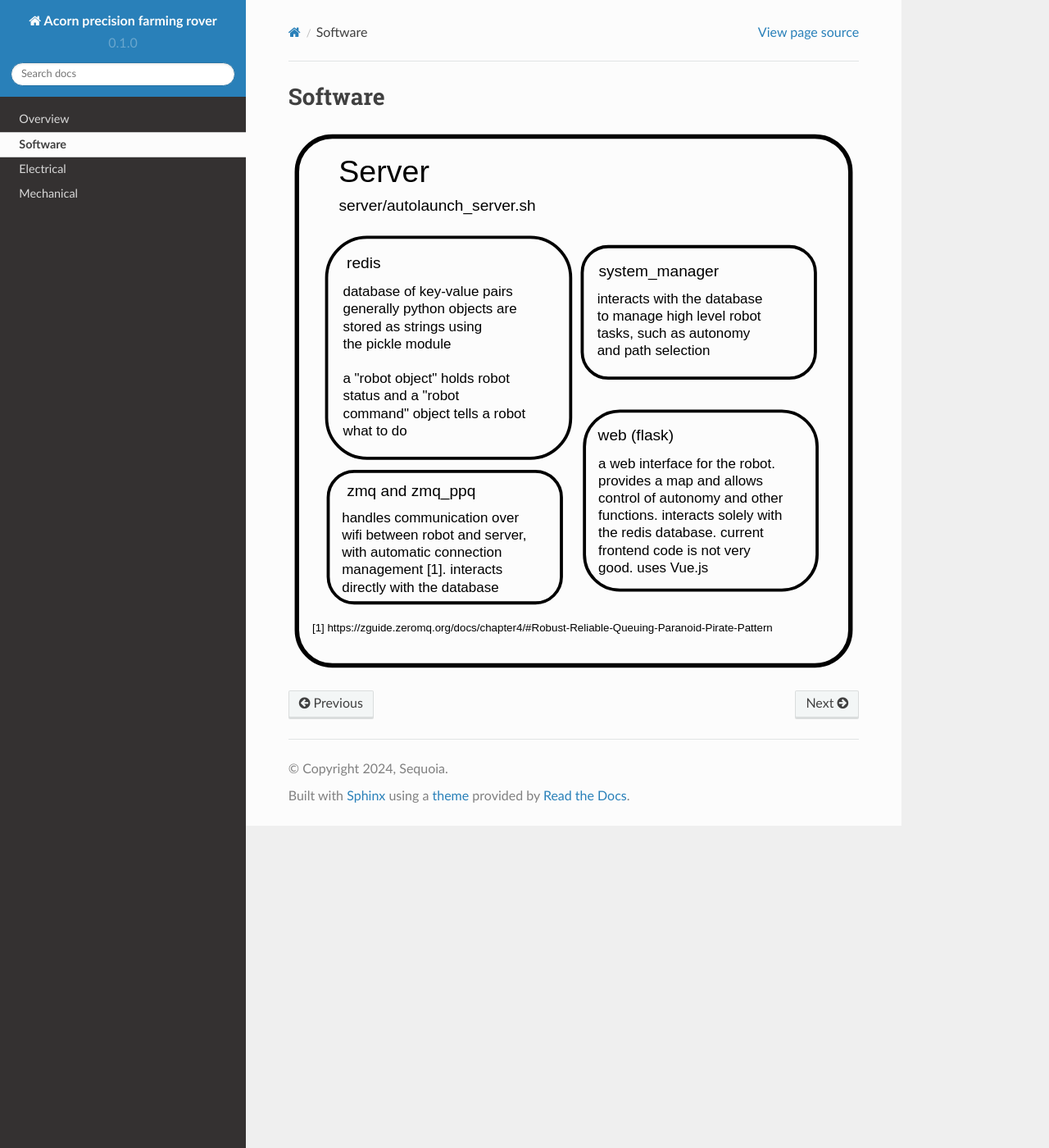
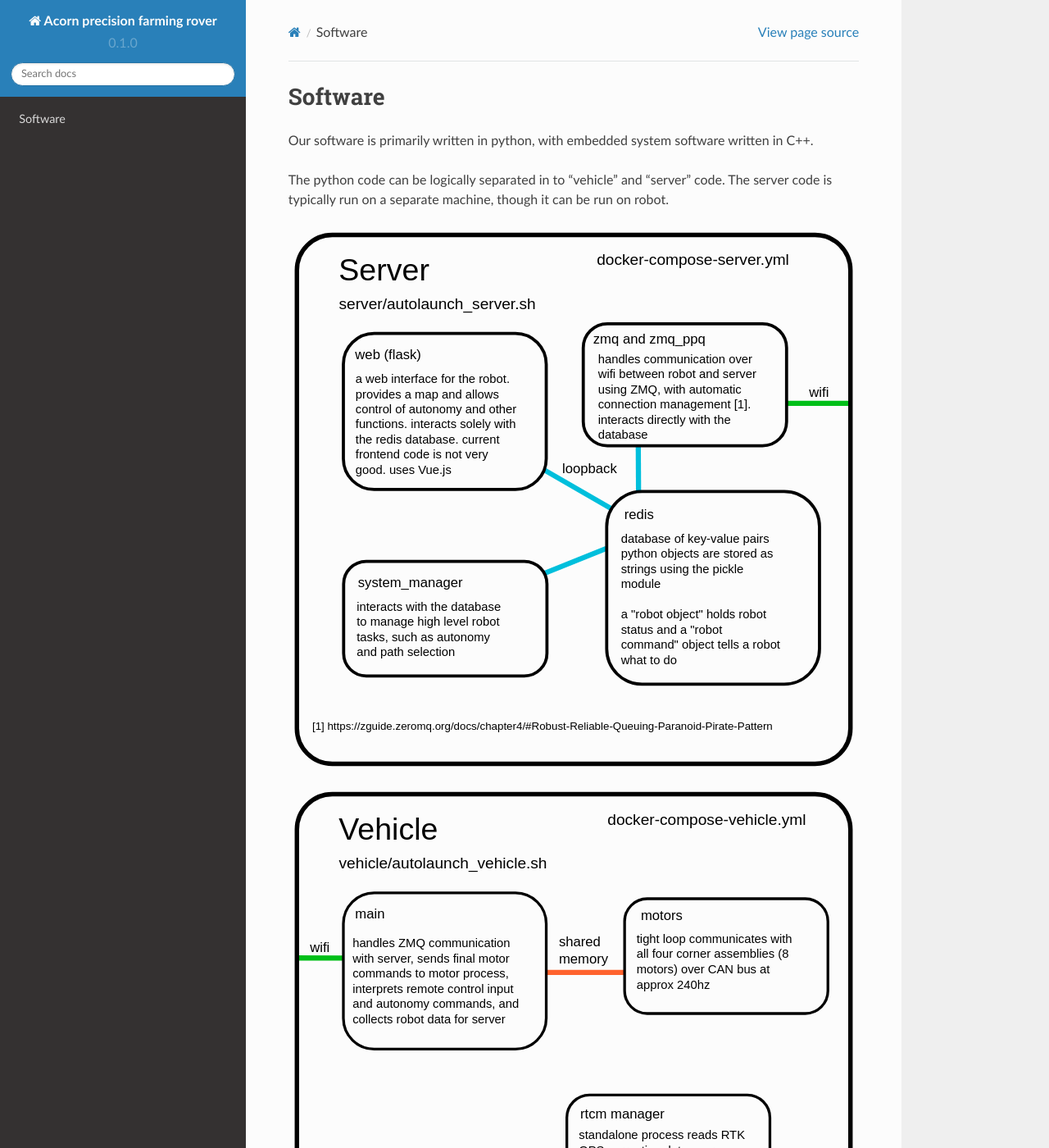
Before and after one commit to Twisted-Fields/robot_docs, a Sphinx documentation site: the page built from docs/source/software.rst, in a window 1280 px wide and 1400 px high. Shown: the whole window at 82% size. Built offline with Sphinx 7.4.7 and the Read the Docs theme 2.0.0, drawn with Linux system fonts in a browser that asks for light colours; pages that are not in the unit, such as notebooks, are missing from menus.

Commit message:
add images

```diff
--- a/docs/source/corner.rst
+++ b/docs/source/corner.rst
@@ -1,5 +1,9 @@
 Corner Assembly
 =====
 
-The robotic corner assembly contains most of the robotic complexity of the
+The corner assembly contains most of the robotic complexity of the
 system.
+
+.. image:: images/corner.jpeg
+  :width: 1200
+  :alt: A photo showing four corner assemblies.
--- a/docs/source/mechanical.rst
+++ b/docs/source/mechanical.rst
@@ -4,6 +4,10 @@ Mechanical
 Acorn uses a MIG welded aluminum frame built from aluminum tubes and CNC plasma
 cut aluminum plate. With a little practice and careful study of free welding
 tutorial videos online, anyone can learn aluminum MIG welding.
+
+.. image:: images/rolling_chassis.jpeg
+  :width: 1200
+  :alt: A photo showing Acorn's rolling chassis.
 
 Equipment Required
 ------------
--- a/docs/source/software.rst
+++ b/docs/source/software.rst
@@ -1,5 +1,17 @@
 Software
 =====
-.. image:: images/software.svg
+
+Our software is primarily written in python, with embedded system software
+written in C++.
+
+The python code can be logically separated in to "vehicle" and "server" code.
+The server code is typically run on a separate machine, though it can be run on
+robot.
+
+.. image:: images/server.svg
   :width: 1200
   :alt: A diagram showing how different pieces of system software work together.
+
+.. image:: images/vehicle.svg
+  :width: 1200
+  :alt: A diagram showing how different pieces of vehicle software work together.
```
Also changed, not shown: docs/source/index.rst (+8 -0 lines), docs/source/images/rolling_chassis.jpeg (added), docs/source/images/server.svg (added), docs/source/images/software.svg (deleted), docs/source/images/vehicle.svg (added), 3 other files.
